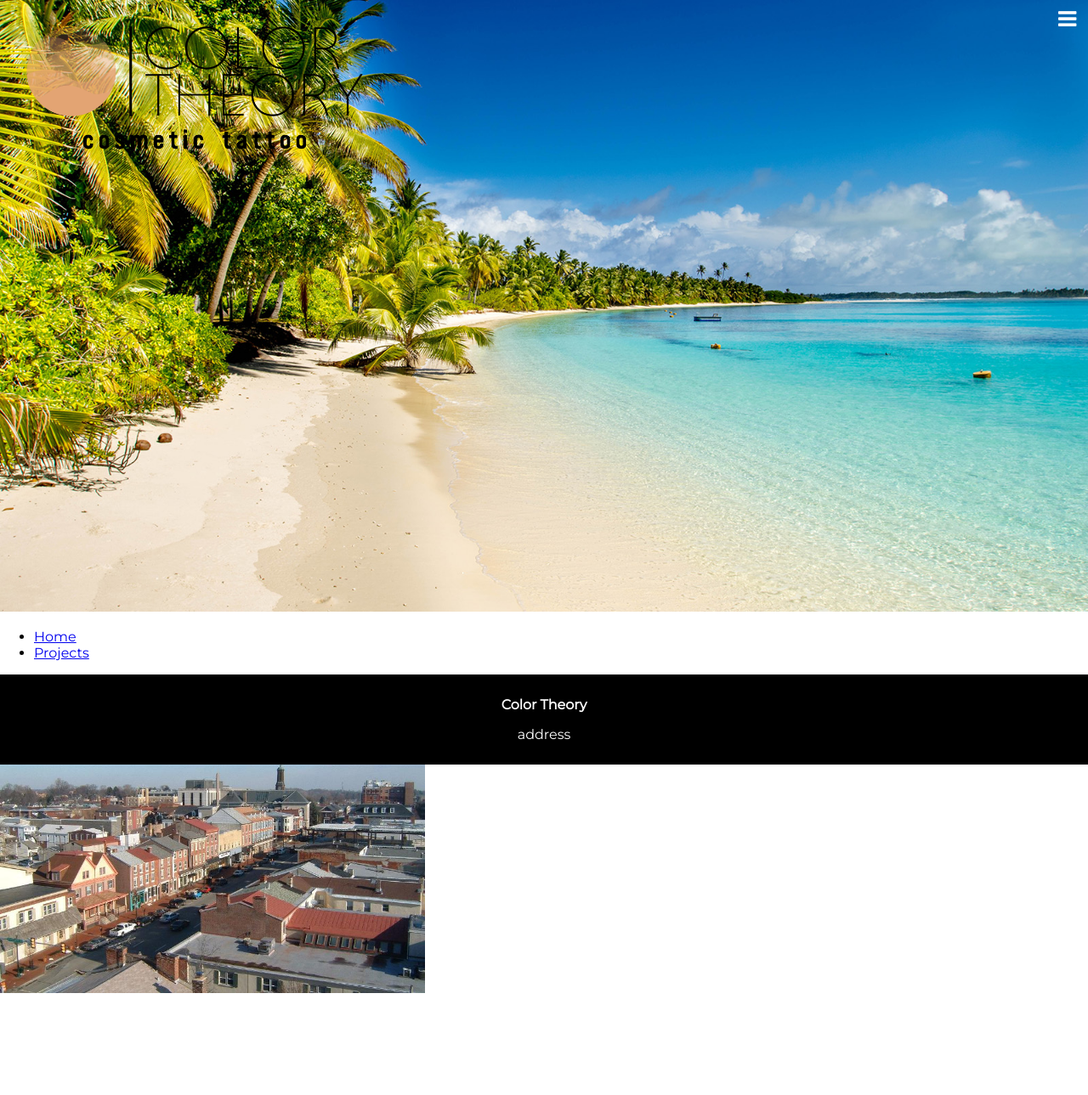
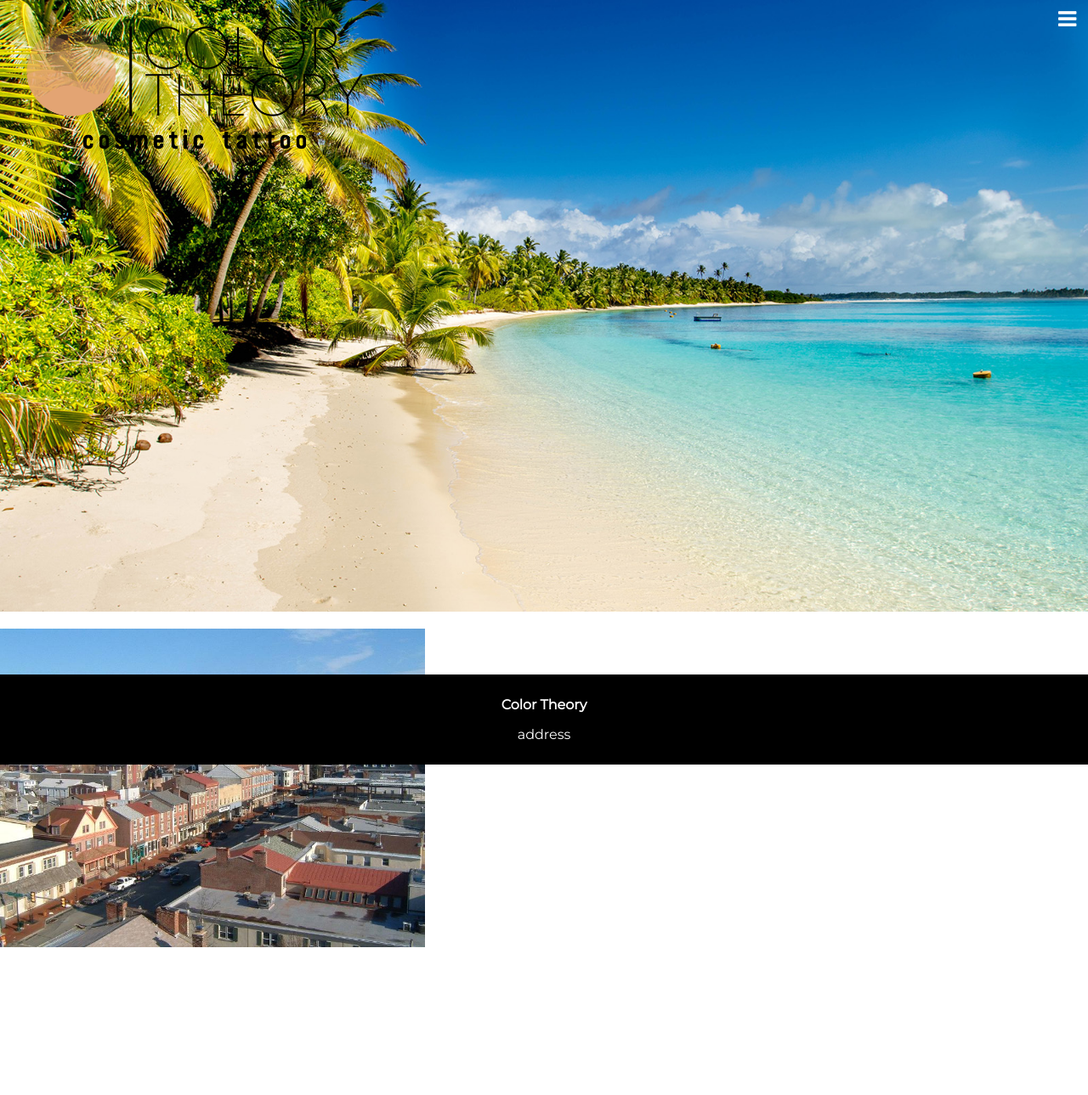
Before and after one commit to crogenmuser/Website, a Jekyll site: the page built from index.md, in a window 1280 px wide. Shown: the whole page at 85% size. Built offline with Jekyll 4.4.1, drawn with Linux system fonts in a browser that asks for light colours; nearby versions of some CDN libraries; after the commit the page ends 1235 px from its top, so only the background shows below that.

Commit message:
look good

```diff
--- a/_layouts/default.html
+++ b/_layouts/default.html
@@ -37,13 +37,7 @@
                 <div id="message">{{ page.header }}</div>
                 <img src="{{ page.background }}" id="pageImage" />
             </div>
-            <nav>
-	    		<ul class="nav-list">
-	        		<li class="nav-item"><a href="/Website">Home</a></li>
-					<li class="nav-item"><a href="/Website/about">Projects</a></li>
 
-	    		</ul>
-			</nav>
 			<div class="container">
 
 			{{ content }}
```
